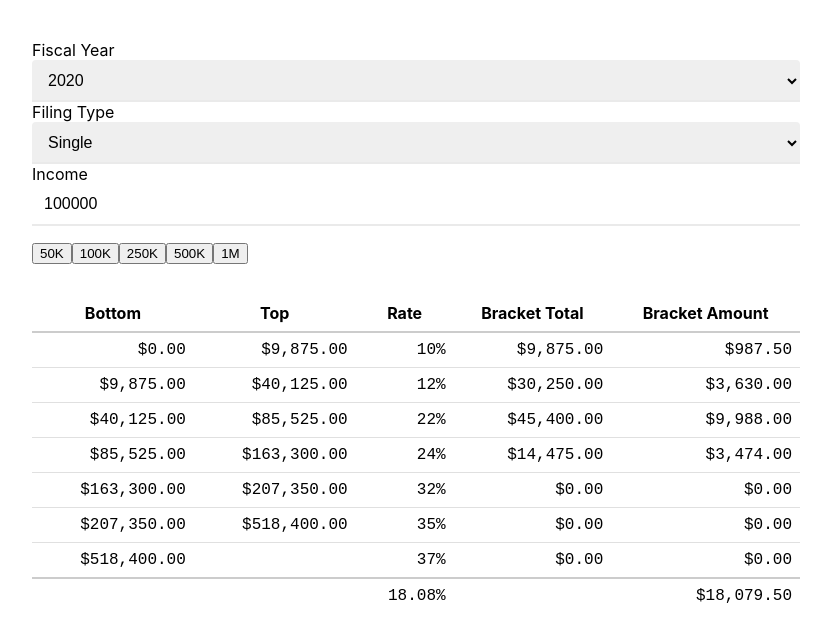
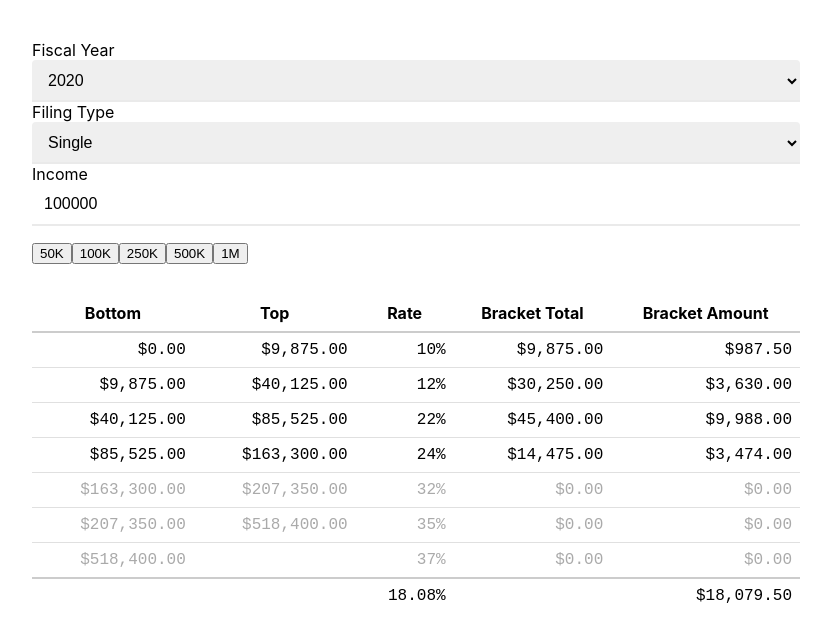
Before and after one commit to kddnewton/taxes, a React app: page / in a window 1280 px wide. Shown: the top 642 px of the page, without its empty margins (224-1055 px from the left). Built offline with nearby package versions, Linux system fonts and the light colour scheme; the HTML template or start-up script is replaced by a standard one.

Commit message:
Gray out rows where its not relevant

```diff
--- a/src/Settings.tsx
+++ b/src/Settings.tsx
@@ -43,7 +43,7 @@ const Settings: React.FC<SettingsProps> = ({
         <Select<BracketSetsKey>
           id="year"
           name="year"
-          className="form-control"
+          className="control"
           onChange={onBracketSetsKeyChange}
           options={Object.keys(bracketSets).map(value => ({
             label: value,
@@ -57,7 +57,7 @@ const Settings: React.FC<SettingsProps> = ({
         <Select<FilingType>
           id="type"
           name="type"
-          className="form-control"
+          className="control"
           onChange={onFilingTypeChange}
           options={[
             { label: "Single", value: "single" },
@@ -70,7 +70,7 @@ const Settings: React.FC<SettingsProps> = ({
       <label htmlFor="income">
         Income
         <input
-          className="form-control"
+          className="control"
           type="number"
           id="income"
           name="income"
--- a/src/Table.tsx
+++ b/src/Table.tsx
@@ -41,11 +41,12 @@ const makeSegments = ({ bracketSet, filingType, income }: TableProps): Segment[]
 );
 
 type TableRowProps = {
+  income: number;
   segment: Segment;
 };
 
-const TableRow: React.FC<TableRowProps> = ({ segment }) => (
-  <tr>
+const TableRow: React.FC<TableRowProps> = ({ income, segment }) => (
+  <tr className={income < segment.minimum ? "disabled" : ""}>
     <td>
       <Dollars amount={segment.minimum} />
     </td>
@@ -89,7 +90,7 @@ const Table: React.FC<TableProps> = ({ bracketSet, filingType, income }) => {
       </thead>
       <tbody>
         {segments.map(segment => (
-          <TableRow key={segment.rate} segment={segment} />
+          <TableRow key={segment.rate} income={income} segment={segment} />
         ))}
       </tbody>
       <tfoot>
--- a/src/styles.css
+++ b/src/styles.css
@@ -46,6 +46,10 @@ body {
   vertical-align: bottom;
 }
 
+.table tr.disabled {
+  color: #aaa;
+}
+
 .table td {
   border-top: 1px solid #e0e0e0;
   font-family: "Courier New", Courier, monospace;
@@ -60,7 +64,7 @@ body {
   border-top-color: #ccc;
 }
 
-.form-control {
+.control {
   border: 0;
   border-bottom: 2px solid #eaeaea;
   border-top-left-radius: 4px;
@@ -77,10 +81,10 @@ body {
   width: 100%;
 }
 
-.form-control:focus {
+.control:focus {
   border-bottom-color: #79b17d;
 }
 
-.form-control:focus, .form-control:hover {
+.control:focus, .control:hover {
   box-shadow: inset 0 1px 1px rgba(0, 0, 0, 0.075);
 }
```
